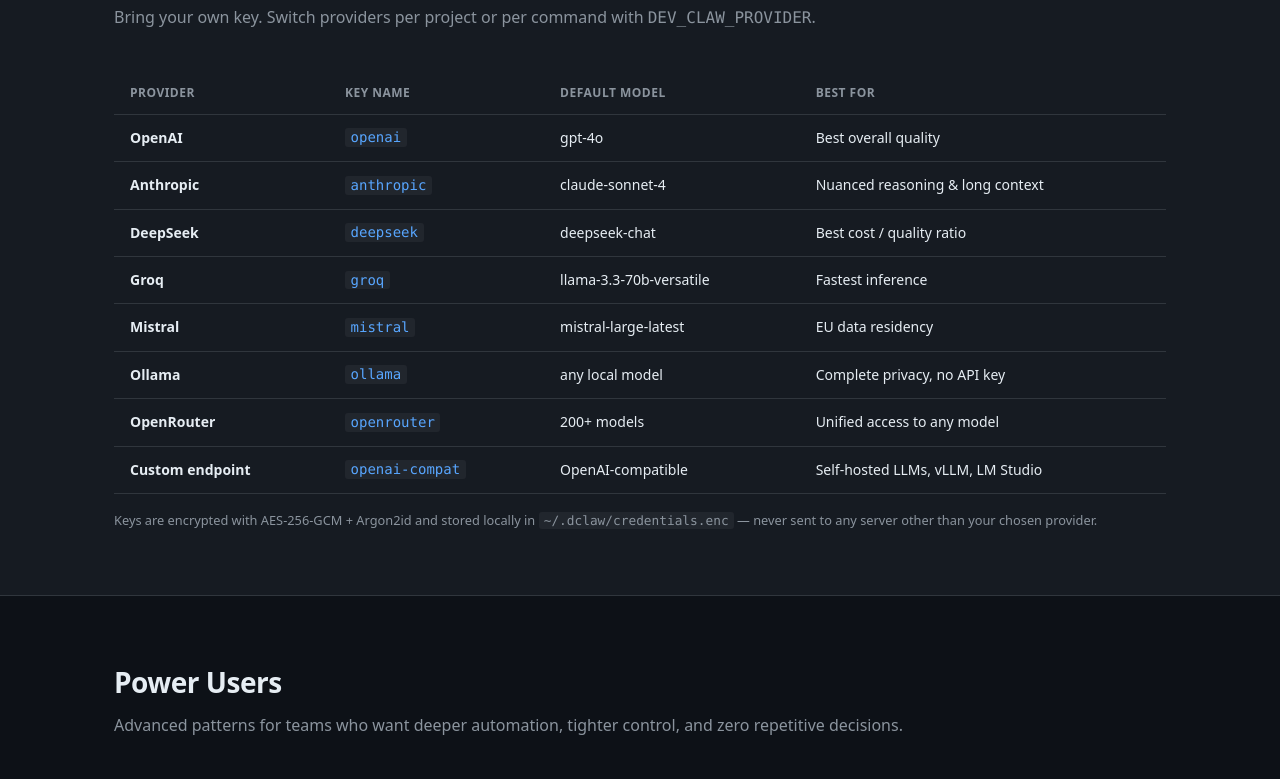
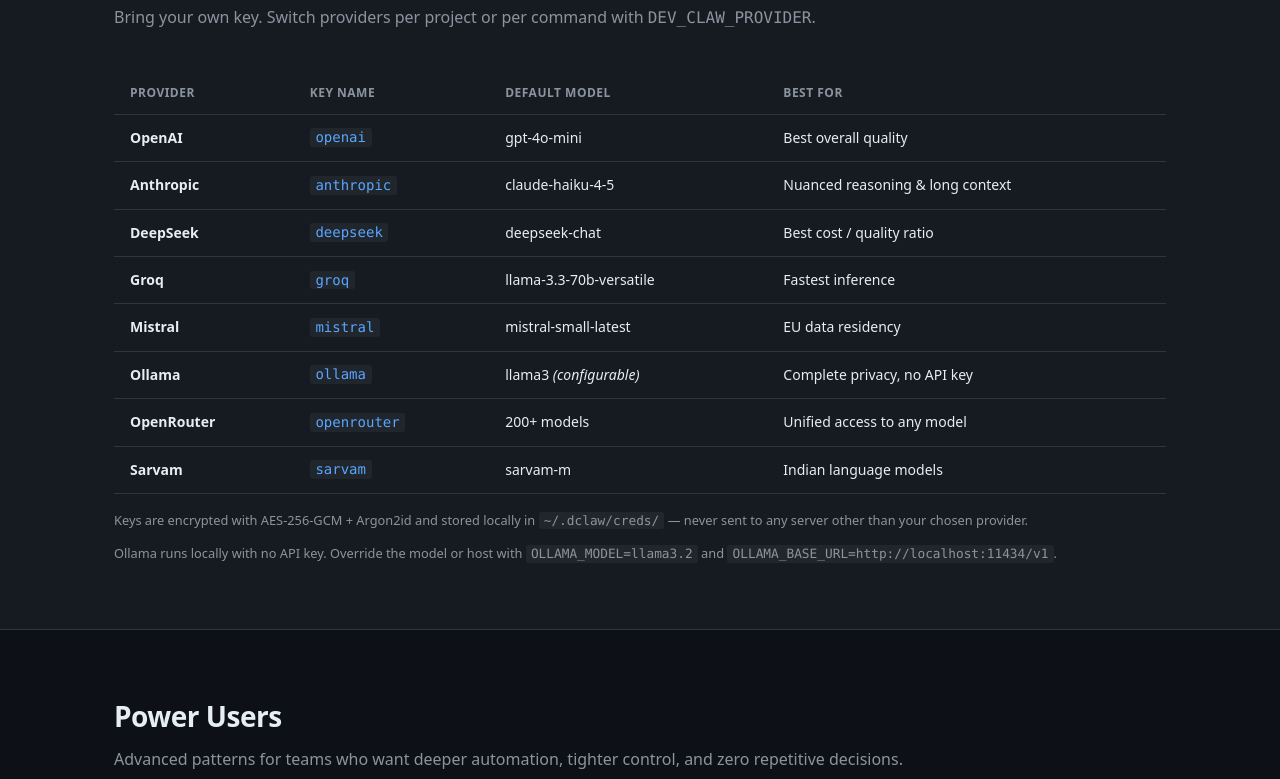
Before and after one commit to akkeshavan/dev-claw, a plain HTML site: page docs/index.html in a window 1280 px wide. Shown: the part 7500-8279 px from the top of the page. Drawn offline with Linux system fonts and the light colour scheme.

Commit message:
chore: bump to v0.1.3, update providers table and webpage
- Version 0.1.3
- Providers table: correct model names (gpt-4o-mini, claude-haiku-4-5,
  mistral-small-latest), add Sarvam, fix creds path (~/.dclaw/creds/)
- Ollama: note OLLAMA_MODEL / OLLAMA_BASE_URL env vars on the page
- Version pin example updated to v0.1.3
- Add .dclaw/ to .gitignore

```diff
--- a/docs/index.html
+++ b/docs/index.html
@@ -515,13 +515,13 @@
           <tr>
             <td><strong>OpenAI</strong></td>
             <td><code>openai</code></td>
-            <td>gpt-4o</td>
+            <td>gpt-4o-mini</td>
             <td>Best overall quality</td>
           </tr>
           <tr>
             <td><strong>Anthropic</strong></td>
             <td><code>anthropic</code></td>
-            <td>claude-sonnet-4</td>
+            <td>claude-haiku-4-5</td>
             <td>Nuanced reasoning &amp; long context</td>
           </tr>
           <tr>
@@ -539,13 +539,13 @@
           <tr>
             <td><strong>Mistral</strong></td>
             <td><code>mistral</code></td>
-            <td>mistral-large-latest</td>
+            <td>mistral-small-latest</td>
             <td>EU data residency</td>
           </tr>
           <tr>
             <td><strong>Ollama</strong></td>
             <td><code>ollama</code></td>
-            <td>any local model</td>
+            <td>llama3 <em>(configurable)</em></td>
             <td>Complete privacy, no API key</td>
           </tr>
           <tr>
@@ -555,15 +555,16 @@
             <td>Unified access to any model</td>
           </tr>
           <tr>
-            <td><strong>Custom endpoint</strong></td>
-            <td><code>openai-compat</code></td>
-            <td>OpenAI-compatible</td>
-            <td>Self-hosted LLMs, vLLM, LM Studio</td>
+            <td><strong>Sarvam</strong></td>
+            <td><code>sarvam</code></td>
+            <td>sarvam-m</td>
+            <td>Indian language models</td>
           </tr>
         </tbody>
       </table>
     </div>
-    <p class="table-note">Keys are encrypted with AES-256-GCM + Argon2id and stored locally in <code>~/.dclaw/credentials.enc</code> — never sent to any server other than your chosen provider.</p>
+    <p class="table-note">Keys are encrypted with AES-256-GCM + Argon2id and stored locally in <code>~/.dclaw/creds/</code> — never sent to any server other than your chosen provider.</p>
+    <p class="table-note">Ollama runs locally with no API key. Override the model or host with <code>OLLAMA_MODEL=llama3.2</code> and <code>OLLAMA_BASE_URL=http://localhost:11434/v1</code>.</p>
   </div>
 </section>
 
@@ -761,7 +762,7 @@
         <div class="code-block">
           <pre><code>curl -fsSL https://akkeshavan.github.io/dev-claw/install.sh | sh</code></pre>
         </div>
-        <p>To pin a version: <code>VERSION=v0.1.1 curl -fsSL ... | sh</code></p>
+        <p>To pin a version: <code>VERSION=v0.1.3 curl -fsSL ... | sh</code></p>
       </div>
 
       <div class="install-method">
```
Also changed, not shown: 3 other files.
